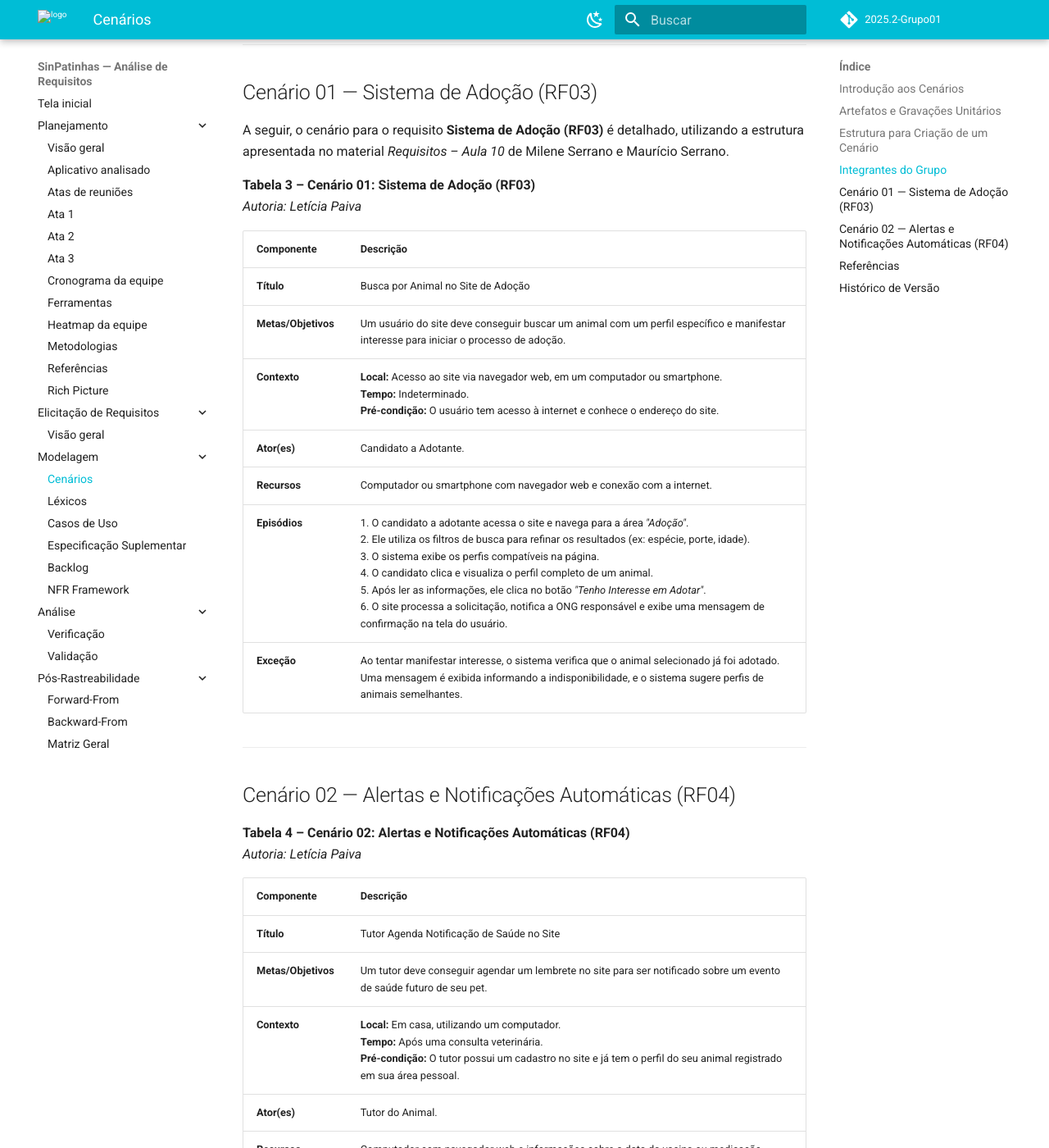
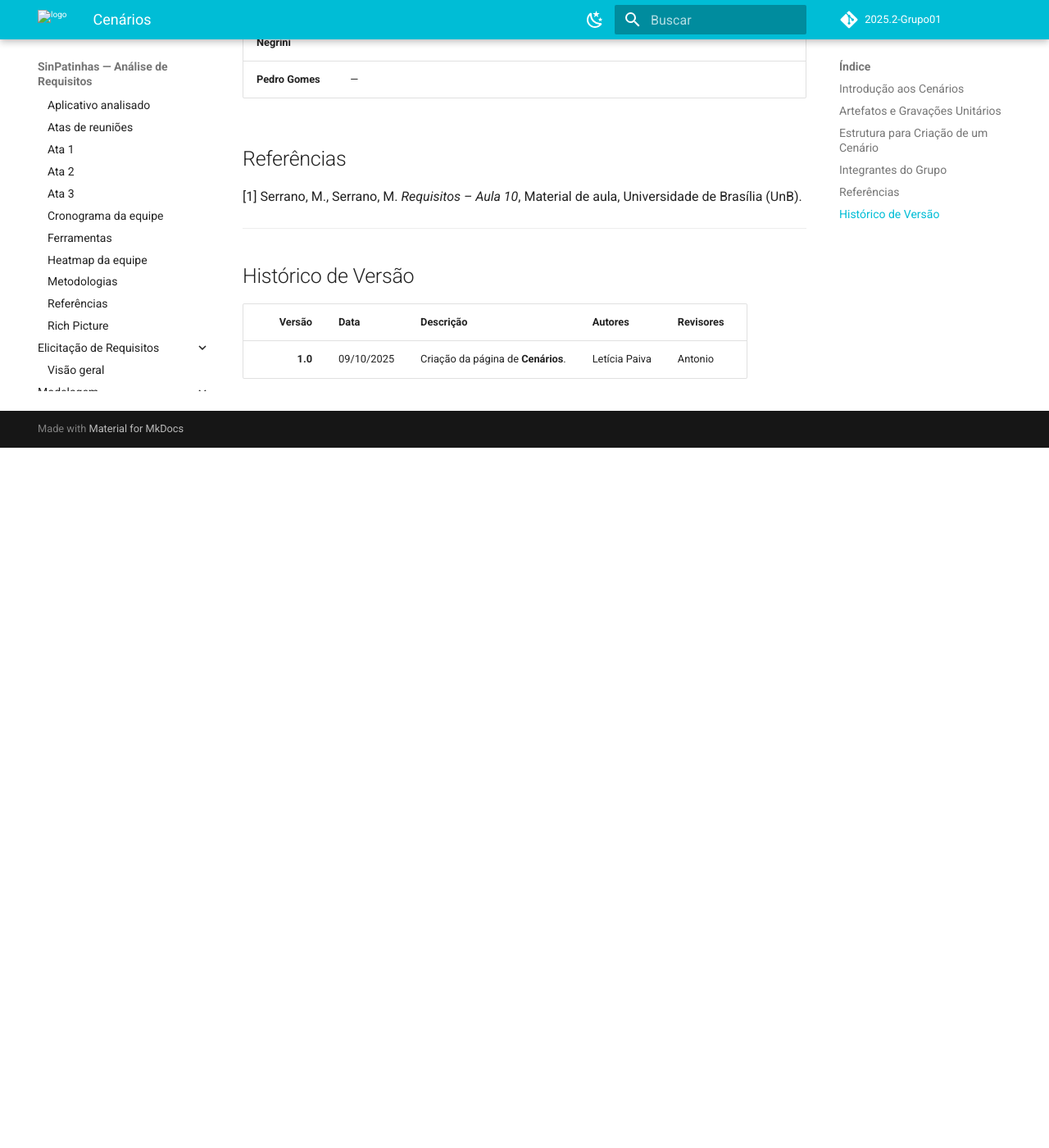
Before and after one commit to Requisitos-de-Software/2025.2-SinPatinhas, an MkDocs documentation site: the page built from docs/modelagem/cenarios.md, in a window 1280 px wide and 1400 px high, scrolled down 1992 px. Shown: the whole window at 82% size. Built offline with MkDocs 1.6.1 and Material for MkDocs 9.7.7, drawn with Linux system fonts in a browser that asks for light colours; comment, search, counter and statistics services are not loaded; after the commit the page ends 2538 px from its top, so only the background shows below that; some of the changed text lies outside the part shown.

Commit message:
fix(pattern): Padronização de páginas.

```diff
--- a/docs/modelagem/cenarios.md
+++ b/docs/modelagem/cenarios.md
@@ -54,43 +55,6 @@ A **Tabela 2** apresenta todos os integrantes da equipe que participaram da cons
 | **Matheus Negrini** | —                            |
 | **Pedro Gomes**     | —                            |
 
----
-
-## Cenário 01 — Sistema de Adoção (RF03)
-
-A seguir, o cenário para o requisito **Sistema de Adoção (RF03)** é detalhado, utilizando a estrutura apresentada no material *Requisitos – Aula 10* de Milene Serrano e Maurício Serrano.
-
-**Tabela 3 – Cenário 01: Sistema de Adoção (RF03)**
-*Autoria: Letícia Paiva*
-
-| **Componente** | **Descrição** |
-|----------------|----------------|
-| **Título** | Busca por Animal no Site de Adoção |
-| **Metas/Objetivos** | Um usuário do site deve conseguir buscar um animal com um perfil específico e manifestar interesse para iniciar o processo de adoção. |
-| **Contexto** | **Local:** Acesso ao site via navegador web, em um computador ou smartphone.<br>**Tempo:** Indeterminado.<br>**Pré-condição:** O usuário tem acesso à internet e conhece o endereço do site. |
-| **Ator(es)** | Candidato a Adotante. |
-| **Recursos** | Computador ou smartphone com navegador web e conexão com a internet. |
-| **Episódios** | 1. O candidato a adotante acessa o site e navega para a área *"Adoção"*. <br> 2. Ele utiliza os filtros de busca para refinar os resultados (ex: espécie, porte, idade). <br> 3. O sistema exibe os perfis compatíveis na página. <br> 4. O candidato clica e visualiza o perfil completo de um animal. <br> 5. Após ler as informações, ele clica no botão *"Tenho Interesse em Adotar"*. <br> 6. O site processa a solicitação, notifica a ONG responsável e exibe uma mensagem de confirmação na tela do usuário. |
-| **Exceção** | Ao tentar manifestar interesse, o sistema verifica que o animal selecionado já foi adotado. Uma mensagem é exibida informando a indisponibilidade, e o sistema sugere perfis de animais semelhantes. |
-
----
-
-## Cenário 02 — Alertas e Notificações Automáticas (RF04)
-
-**Tabela 4 – Cenário 02: Alertas e Notificações Automáticas (RF04)**
-*Autoria: Letícia Paiva*
-
-| **Componente** | **Descrição** |
-|----------------|----------------|
-| **Título** | Tutor Agenda Notificação de Saúde no Site |
-| **Metas/Objetivos** | Um tutor deve conseguir agendar um lembrete no site para ser notificado sobre um evento de saúde futuro de seu pet. |
-| **Contexto** | **Local:** Em casa, utilizando um computador.<br>**Tempo:** Após uma consulta veterinária.<br>**Pré-condição:** O tutor possui um cadastro no site e já tem o perfil do seu animal registrado em sua área pessoal. |
-| **Ator(es)** | Tutor do Animal. |
-| **Recursos** | Computador com navegador web e informações sobre a data da vacina ou medicação. |
-| **Episódios** | 1. O tutor acessa o site, faz login e seleciona o perfil do seu pet. <br> 2. Ele navega até a funcionalidade *"Lembretes de Saúde"* e clica em *"Novo Agendamento"*. <br> 3. Ele seleciona o tipo de lembrete (ex: *"Vacina"*). <br> 4. O tutor preenche as informações necessárias (nome da vacina, data, hora). <br> 5. O site salva as informações e exibe uma mensagem de sucesso. <br> 6. Na data definida, o sistema envia uma notificação por e-mail para o endereço cadastrado do tutor. |
-| **Exceção** | O tutor tenta salvar um agendamento sem preencher o campo obrigatório *"Data"*. O site exibe um alerta na tela, destacando o campo que precisa ser preenchido antes de prosseguir. |
-
----
 
 ## Referências
 
@@ -102,4 +66,4 @@ A seguir, o cenário para o requisito **Sistema de Adoção (RF03)** é detalhad
 
 | **Versão** | **Data**   | **Descrição**                                                        | **Autores** | **Revisores** |
 |-----------:|------------|--------------------------------------------------------------------|--------------|---------------|
-| **1.0**    | 09/10/2025 | Criação da página de **Cenários** e adição dos requisitos RF03 e RF04. | Letícia Paiva | — |
+| **1.0**    | 09/10/2025 | Criação da página de **Cenários**.| Letícia Paiva | Antonio |
```
Also changed, not shown: other parts of docs/modelagem/cenarios.md (+2 -1 lines), docs/modelagem/especificacao_suplementar.md (+4 -0 lines), docs/modelagem/gravacoes/leticia/cenarios.md (added, +49 -0 lines).
